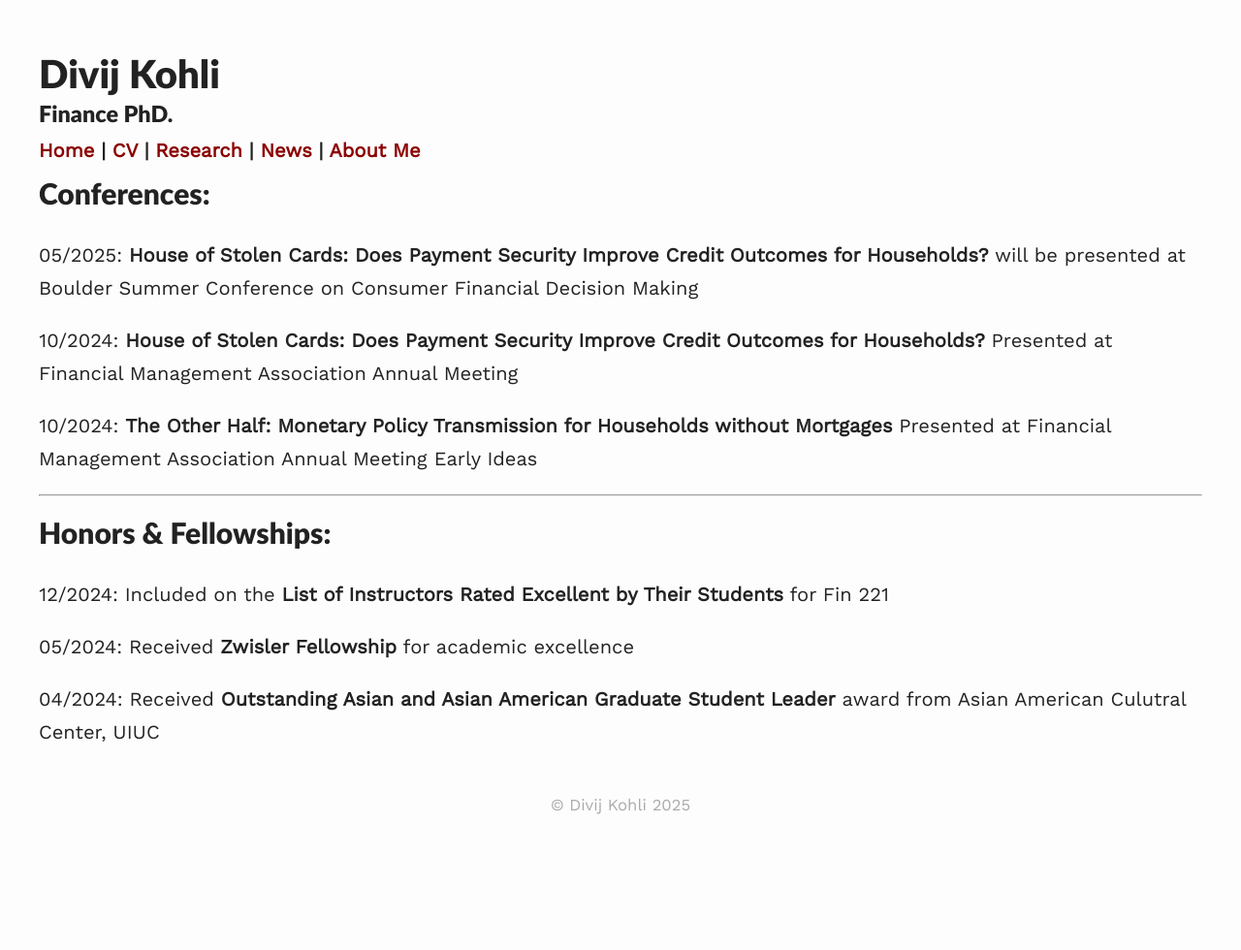
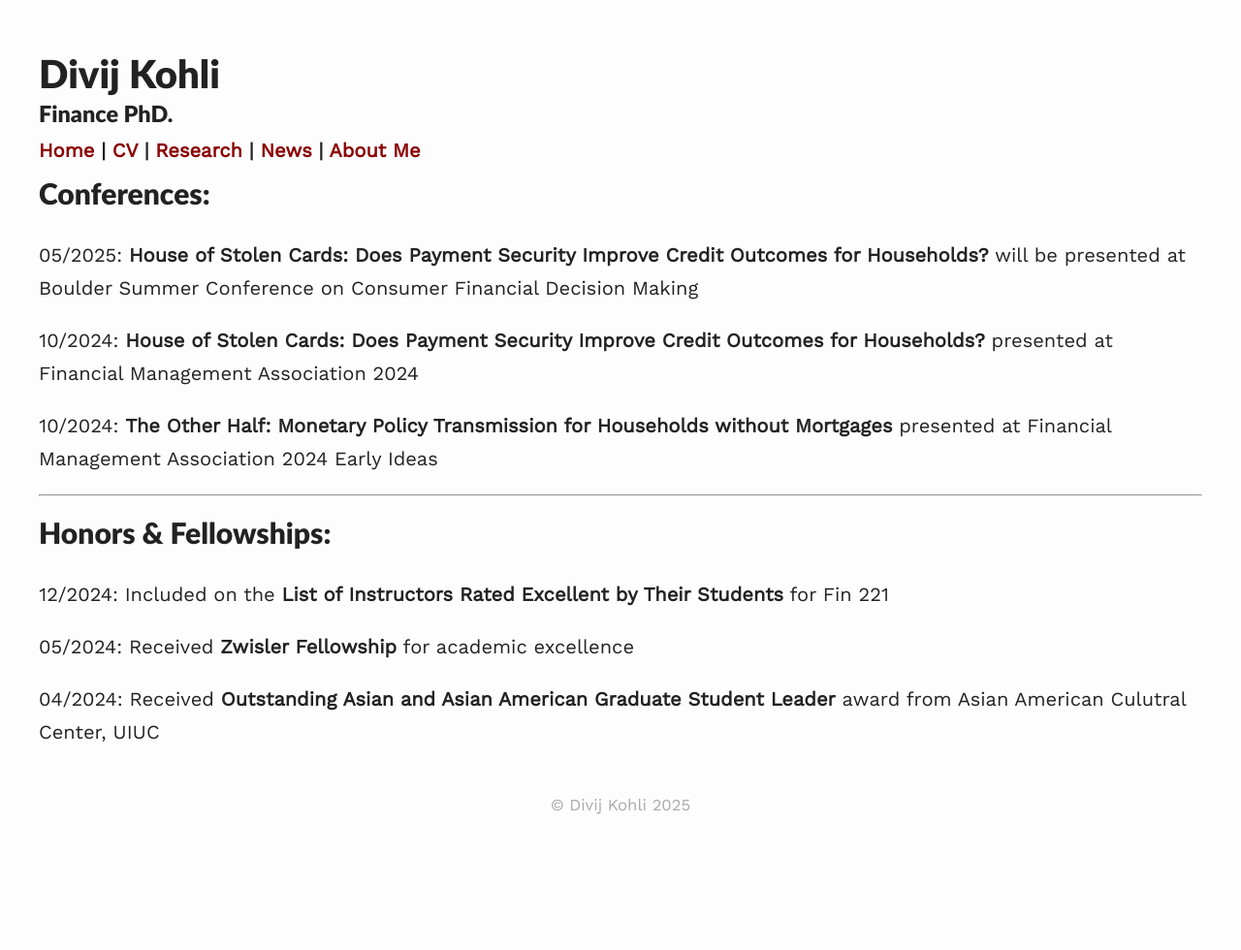
Before and after one commit to divijkohli/divijkohli.github.io, a Jekyll site: the page built from _pages/news.md, in a window 1280 px wide. Shown: the whole page at 97% size. Built offline with Jekyll 4.4.1, drawn with Linux system fonts in a browser that asks for light colours; nearby versions of some CDN libraries.

Commit message:
Update news.md

```diff
--- a/_pages/news.md
+++ b/_pages/news.md
@@ -9,10 +9,10 @@ permalink: /news/
 05/2025: **House of Stolen Cards: Does Payment Security Improve Credit Outcomes for Households?** will be presented at Boulder Summer Conference on Consumer Financial Decision Making
 
 
-10/2024: **House of Stolen Cards: Does Payment Security Improve Credit Outcomes for Households?** Presented at Financial Management Association Annual Meeting
+10/2024: **House of Stolen Cards: Does Payment Security Improve Credit Outcomes for Households?** presented at Financial Management Association 2024
 
 
-10/2024: **The Other Half: Monetary Policy Transmission for Households without Mortgages** Presented at Financial Management Association Annual Meeting Early Ideas
+10/2024: **The Other Half: Monetary Policy Transmission for Households without Mortgages** presented at Financial Management Association 2024 Early Ideas
 
 ---
 ## Honors & Fellowships:
```
